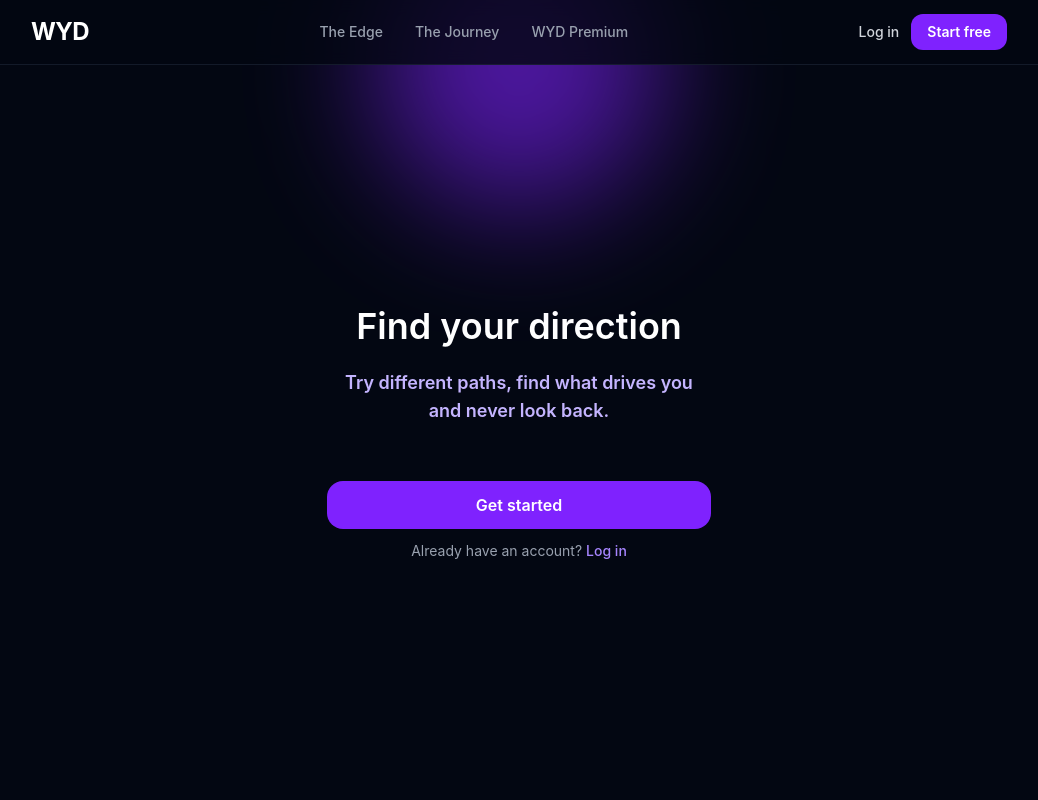
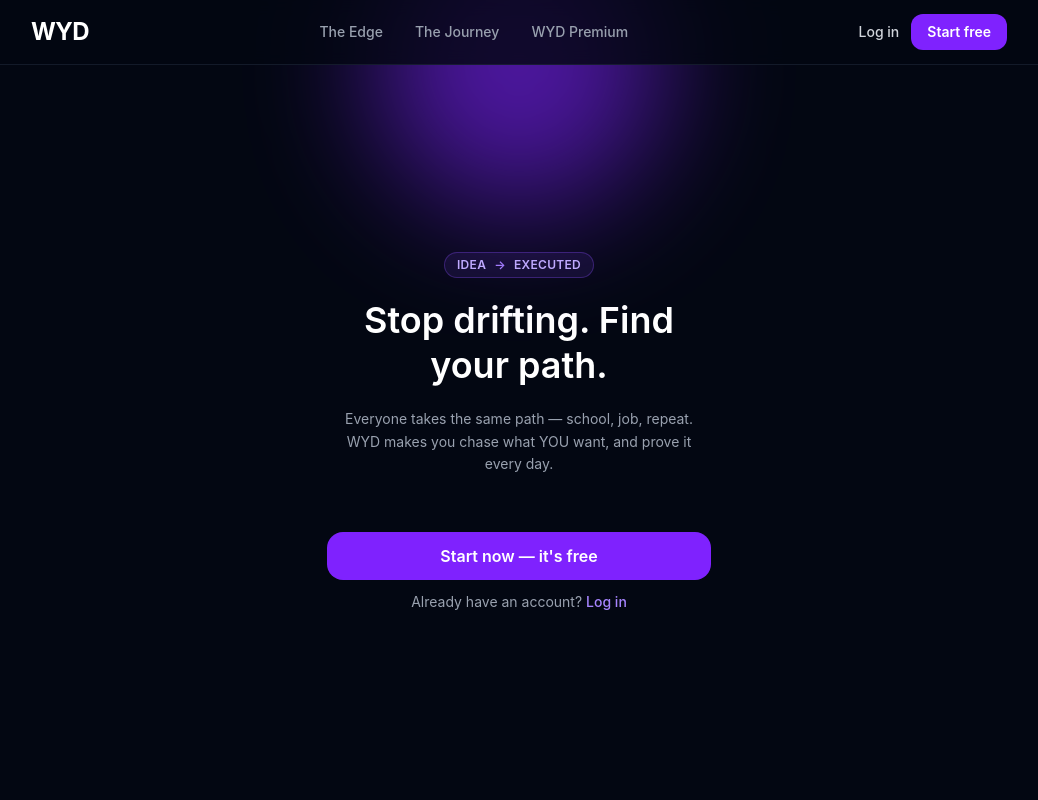
Before and after one commit to Nuutti-N/WYD, a React (Vite) app in the folder frontend/: page / in a window 1280 px wide. Shown: the top 800 px of the page, without its empty margins (121-1159 px from the left). Built offline with nearby package versions, Linux system fonts and the light colour scheme; no server answers.

Commit message:
update landing page first section

```diff
--- a/frontend/pages/Landing.jsx
+++ b/frontend/pages/Landing.jsx
@@ -11,13 +11,16 @@ function Landing() {
             <section id="top" className="min-h-screen flex flex-col justify-center px-6 pt-16 relative overflow-hidden text-center">
                 <div className="absolute -top-20 left-1/2 -translate-x-1/2 w-72 h-72 bg-violet-600 rounded-full blur-3xl opacity-60" />
                 <div className="w-full max-w-sm mx-auto flex flex-col gap-6">
-                    <header className="flex flex-col gap-5">
-                        <h1 className="text-4xl font-semibold text-white leading-tight">Find your direction</h1>
-                        <p className="text-lg font-semibold text-violet-300">Try different paths, find what drives you and never look back.</p>
+                    <header className="flex flex-col gap-5 items-center">
+                        <span className="inline-flex items-center gap-2 rounded-full border border-violet-500/30 bg-violet-500/10 text-violet-300 text-xs font-semibold px-3 py-1 tracking-wide">
+                            IDEA <span className="text-violet-400">→</span> EXECUTED
+                        </span>
+                        <h1 className="text-4xl font-semibold text-white leading-tight">Stop drifting. Find your path.</h1>
+                        <p className="text-sm text-gray-400 leading-relaxed">Everyone takes the same path — school, job, repeat. WYD makes you chase what YOU want, and prove it every day.</p>
                     </header>
 
                     <div className="flex flex-col gap-3 mt-8 text-center">
-                        <Link to="/Register" className="w-full bg-violet-600 hover:bg-violet-500 text-white font-semibold py-3 rounded-2xl transition">Get started</Link>
+                        <Link to="/Register" className="w-full bg-violet-600 hover:bg-violet-500 text-white font-semibold py-3 rounded-2xl transition">Start now — it's free</Link>
                         <div className="flex gap-1 justify-center text-sm text-gray-400">
                             <p> Already have an account?</p>
                             <Link to="/Login" className="text-violet-400 font-medium">Log in</Link>
```
